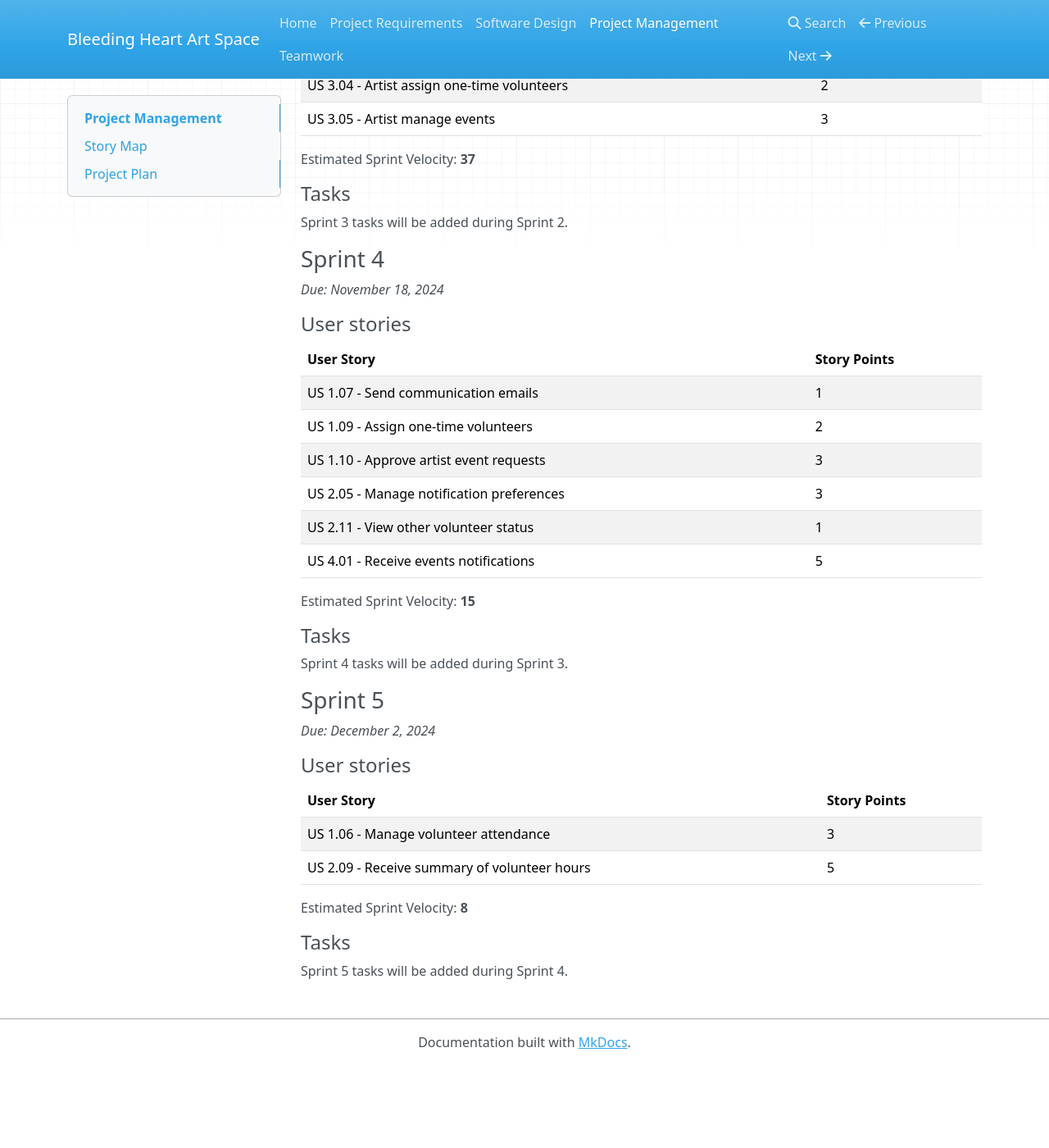
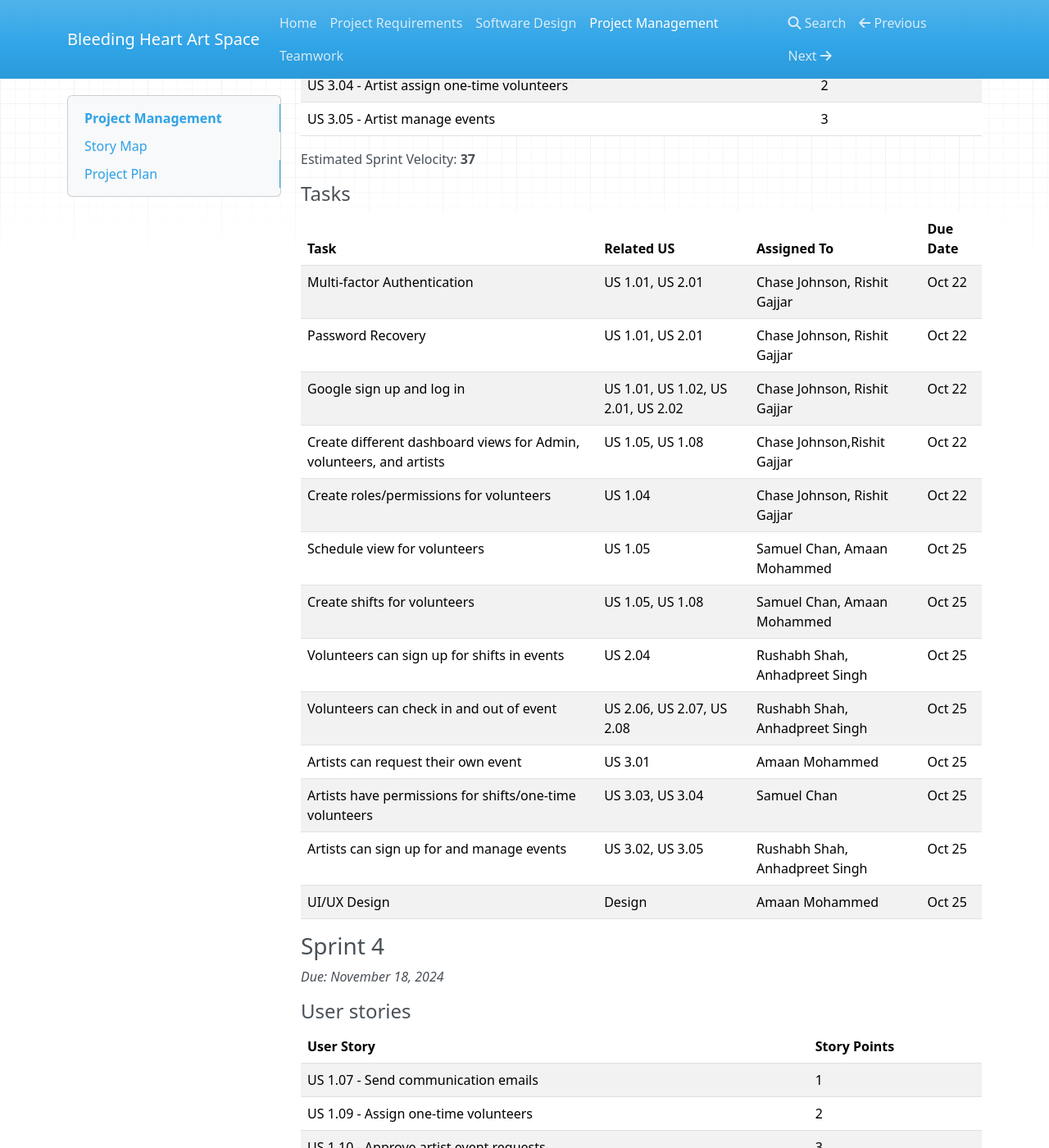
Before and after one commit to UAlberta-CMPUT401/f24project-Bleeding-Heart-Art-Space, an MkDocs documentation site: the page built from docs/project-management.md, in a window 1280 px wide and 1400 px high, scrolled down 3060 px. Shown: the whole window at 82% size. Built offline with MkDocs 1.6.1, drawn with Linux system fonts in a browser that asks for light colours; nearby versions of some CDN libraries; before the commit the page ends 4359 px from its top, so only the background shows below that.

Commit message:
Update project-management.md

```diff
--- a/docs/project-management.md
+++ b/docs/project-management.md
@@ -77,7 +77,22 @@ Estimated Sprint Velocity: **37**
 
 #### **Tasks**
 
-Sprint 3 tasks will be added during Sprint 2.
+| Task | Related US | Assigned To                                       | Due Date  |
+|--------------------------------------------|---------------------------------|-------------------------------------|--------|
+| Multi-factor Authentication                | US 1.01, US 2.01                    | Chase Johnson, Rishit Gajjar        | Oct 22 |
+| Password Recovery                          | US 1.01, US 2.01                    | Chase Johnson, Rishit Gajjar        | Oct 22 |
+| Google sign up and log in                  | US 1.01, US 1.02, US 2.01, US 2.02  | Chase Johnson, Rishit Gajjar        | Oct 22 |
+| Create different dashboard views for Admin, volunteers, and artists | US 1.05, US 1.08 | Chase Johnson,Rishit Gajjar   | Oct 22 |
+| Create roles/permissions for volunteers    | US 1.04                             | Chase Johnson, Rishit Gajjar        | Oct 22 |
+| Schedule view for volunteers               | US 1.05                             | Samuel Chan, Amaan Mohammed         | Oct 25 |
+| Create shifts for volunteers               | US 1.05, US 1.08                    | Samuel Chan, Amaan Mohammed         | Oct 25 |
+| Volunteers can sign up for shifts in events| US 2.04                             | Rushabh Shah, Anhadpreet Singh      | Oct 25 |
+| Volunteers can check in and out of event   | US 2.06, US 2.07, US 2.08           | Rushabh Shah, Anhadpreet Singh      | Oct 25 |
+| Artists can request their own event        | US 3.01                             | Amaan Mohammed                      | Oct 25 |
+| Artists have permissions for shifts/one-time volunteers| US 3.03, US 3.04        | Samuel Chan                         | Oct 25 |
+| Artists can sign up for and manage events  | US 3.02, US 3.05                    | Rushabh Shah, Anhadpreet Singh      | Oct 25 |
+| UI/UX Design                               | Design                              | Amaan Mohammed                      | Oct 25 |
+
 
 ### **Sprint 4**
 
```
